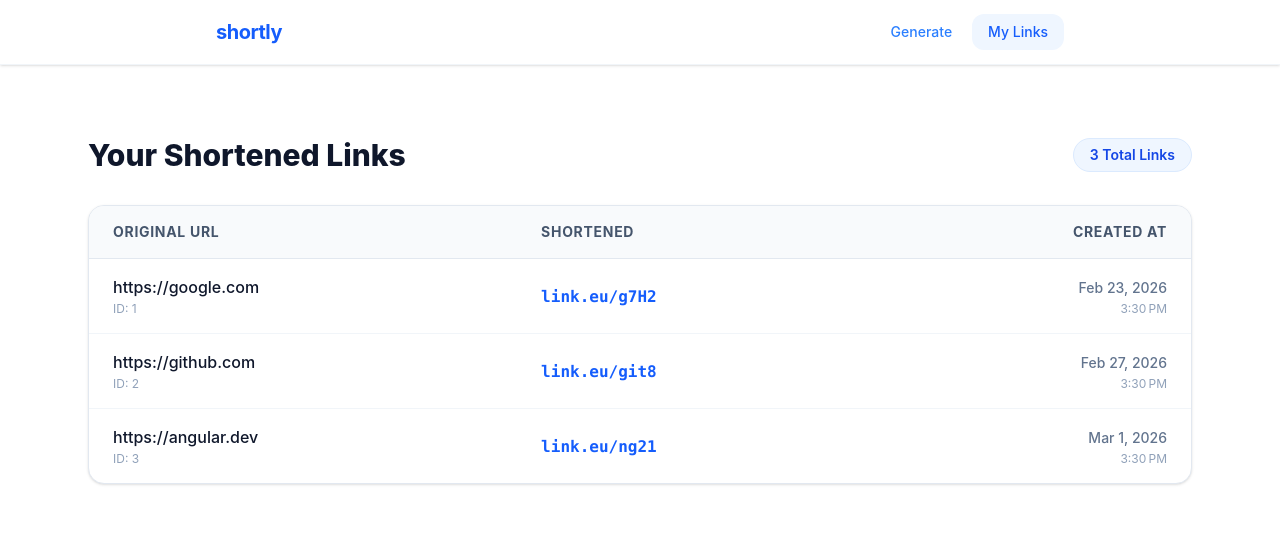
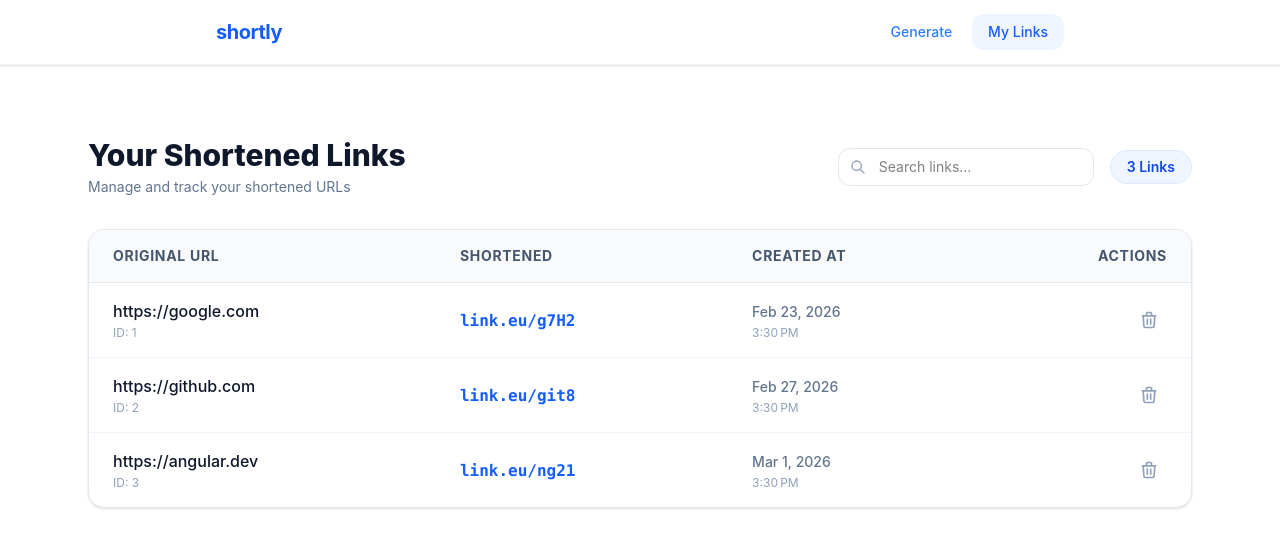
Before and after one commit to nonsense9/url-shortener, an Angular app: page /link in a window 1280 px wide. Shown: the top 548 px of the page. Built offline with nearby package versions, Linux system fonts and the light colour scheme.

Commit message:
add search for list; add delete functionality; move reusable functions to utils;

```diff
--- a/src/app/pages/home/home.ts
+++ b/src/app/pages/home/home.ts
@@ -1,5 +1,5 @@
 import { Component, inject, signal } from '@angular/core';
-import { FormsModule, ReactiveFormsModule } from '@angular/forms';
+import { FormsModule } from '@angular/forms';
 import { Link, LinkService } from '../../services/link.service';
 import {
   email,
@@ -13,14 +13,14 @@ import { EmailService } from '../../services/email.service';
 
 @Component({
   selector: 'app-home',
-  imports: [ ReactiveFormsModule, FormField, FormsModule ],
+  imports: [ FormField, FormsModule ],
   templateUrl: './home.html',
   styleUrl: './home.css',
   standalone: true,
 })
 export class Home {
-  readonly linkService = inject(LinkService);
-  readonly emailService = inject(EmailService);
+  private readonly linkService = inject(LinkService);
+  private readonly emailService = inject(EmailService);
 
   urlModel = signal({ url: '' });
   emailModel = signal({ email: '' });
@@ -41,32 +41,34 @@ export class Home {
     email(fieldPath.email, { message: 'Please enter a valid email' });
   });
 
-  constructor() {
-  }
-
   protected async onSendEmail() {
     await submit(this.emailForm, async () => {
       this.isSendingEmail.set(true);
-      this.isEmailSent.set(false);
+      try {
         const { email } = this.emailModel();
         await this.emailService.sendEmail(email);
-      this.isSendingEmail.set(false);
         this.isEmailSent.set(true);
         this.emailForm.email().reset('');
-
         setTimeout(() => this.isEmailSent.set(false), 3000);
+      } finally {
+        this.isSendingEmail.set(false);
+      }
     });
   }
 
   protected async onSubmit() {
     await submit(this.urlForm, async () => {
       this.isGenerating.set(true);
-      await new Promise((resolve) => setTimeout(resolve, 1500));
+      try {
+        await new Promise((resolve) => setTimeout(resolve, 800));
+
         const { url } = this.urlModel();
         const result = this.linkService.addLink(url);
         this.latestLink.set(result);
+        this.urlForm.url().reset('');
+      } finally {
         this.isGenerating.set(false);
-      this.urlForm.url().reset('');
+      }
     });
   }
 
--- a/src/app/pages/link/id/link-detail.ts
+++ b/src/app/pages/link/id/link-detail.ts
@@ -1,7 +1,8 @@
 import { Component, inject, input, computed } from '@angular/core';
 import { LinkService } from '../../../services/link.service';
 import { DecimalPipe, DatePipe } from '@angular/common';
-import { RouterLink } from '@angular/router';
+import { RouterLink, Router } from '@angular/router';
+import { calculateTrend, getTrendPath } from '../../../utils/analytics.utils';
 
 @Component({
   selector: 'app-link-detail',
@@ -11,45 +12,23 @@ import { RouterLink } from '@angular/router';
 })
 export class LinkDetail {
   private readonly linkService = inject(LinkService);
+  private readonly router = inject(Router);
 
   id = input.required<string>();
 
   link = computed(() => this.linkService.links().find(l => l.id === this.id()));
 
-  trend = computed(() => {
-    const l = this.link();
-    const trendData = l?.analytics?.clicksTrend;
-    if (!trendData || trendData.length < 2) return { value: 0, isPositive: true };
-
-    const mid = Math.floor(trendData.length / 2);
-    const firstHalf = trendData.slice(0, mid).reduce((acc, curr) => acc + curr.count, 0);
-    const secondHalf = trendData.slice(-mid).reduce((acc, curr) => acc + curr.count, 0);
-
-    if (firstHalf === 0) {
-      return { value: secondHalf > 0 ? 100 : 0, isPositive: secondHalf >= 0 };
-    }
-
-    const diff = ((secondHalf - firstHalf) / firstHalf) * 100;
-    return {
-      value: Math.abs(diff),
-      isPositive: diff >= 0
-    };
-  });
+  trend = computed(() => calculateTrend(this.link()?.analytics?.clicksTrend));
 
   protected getTrendPath(trend: { count: number }[] | undefined): string {
-    if (!trend || trend.length === 0) return '';
-    const max = Math.max(...trend.map(t => t.count), 1);
-    const width = 200;
-    const height = 40;
-    const step = width / (trend.length - 1);
+    return getTrendPath(trend);
+  }
 
-    const points = trend.map((t, i) => {
-      const x = i * step;
-      const y = height - (t.count / max) * height;
-      return `${i === 0 ? 'M' : 'L'} ${x} ${y}`;
-    });
-
-    return points.join(' ');
+  protected async deleteLink() {
+    if (confirm('Are you sure you want to delete this link? This action cannot be undone.')) {
+      this.linkService.deleteLink(this.id());
+      await this.router.navigate(['/link']);
+    }
   }
 
   uniquePercent(visitors: { unique: number; returning: number } | undefined) {
--- a/src/app/pages/link/link.html
+++ b/src/app/pages/link/link.html
@@ -1,13 +1,30 @@
 <main class="max-w-6xl mx-auto mt-12 p-6">
-  <div class="flex items-center justify-between mb-8">
+  <div class="flex flex-col sm:flex-row sm:items-center justify-between gap-4 mb-8">
+    <div>
       <h1 class="text-3xl font-extrabold text-slate-900">Your Shortened Links</h1>
+      <p class="text-slate-500 text-sm mt-1">Manage and track your shortened URLs</p>
+    </div>
+    <div class="flex items-center gap-4">
+      <div class="relative">
+        <input
+          type="text"
+          [value]="searchTerm()"
+          (input)="searchTerm.set($event.target.value)"
+          placeholder="Search links..."
+          class="pl-10 pr-4 py-2 border border-slate-200 rounded-xl focus:border-blue-500 focus:outline-none text-sm w-full sm:w-64"
+        >
+        <svg class="w-4 h-4 text-slate-400 absolute left-3 top-1/2 -translate-y-1/2" fill="none" stroke="currentColor" viewBox="0 0 24 24">
+          <path stroke-linecap="round" stroke-linejoin="round" stroke-width="2" d="M21 21l-6-6m2-5a7 7 0 11-14 0 7 7 0 0114 0z" />
+        </svg>
+      </div>
       <span
-      class="px-4 py-1.5 bg-blue-50 text-blue-700 text-sm font-semibold rounded-full border border-blue-100"
+        class="px-4 py-1.5 bg-blue-50 text-blue-700 text-sm font-semibold rounded-full border border-blue-100 whitespace-nowrap"
         role="status"
         aria-live="polite"
       >
-      {{ linkService.links().length }} Total Links
+        {{ filteredLinks().length }} Links
       </span>
+    </div>
   </div>
 
   <div class="bg-white rounded-2xl shadow-sm border border-slate-200 overflow-hidden">
@@ -18,11 +35,12 @@
           <tr class="bg-slate-50 border-b border-slate-200">
             <th scope="col" class="px-6 py-4 text-sm font-bold text-slate-600 uppercase tracking-wider">Original URL</th>
             <th scope="col" class="px-6 py-4 text-sm font-bold text-slate-600 uppercase tracking-wider">Shortened</th>
-            <th scope="col" class="px-6 py-4 text-sm font-bold text-slate-600 uppercase tracking-wider text-right">Created At</th>
+            <th scope="col" class="px-6 py-4 text-sm font-bold text-slate-600 uppercase tracking-wider">Created At</th>
+            <th scope="col" class="px-6 py-4 text-sm font-bold text-slate-600 uppercase tracking-wider text-right">Actions</th>
           </tr>
         </thead>
         <tbody class="divide-y divide-slate-100">
-          @for (link of linkService.links(); track link.id) {
+          @for (link of filteredLinks(); track link.id) {
             <tr
               (click)="goToDetail(link.id)"
               (keyup.enter)="goToDetail(link.id)"
@@ -44,7 +62,7 @@
                   {{ link.shortUrl }}
                 </span>
               </td>
-              <td class="px-6 py-4 text-right">
+              <td class="px-6 py-4">
                 <span class="text-sm text-slate-500 font-medium">
                   {{ link.createdAt | date:'mediumDate' }}
                 </span>
@@ -52,15 +70,27 @@
                    {{ link.createdAt | date:'shortTime' }}
                 </span>
               </td>
+              <td class="px-6 py-4 text-right">
+                <button
+                  (click)="deleteLink($event, link.id)"
+                  type="button"
+                  class="p-2 text-slate-400 hover:text-red-600 rounded-lg hover:bg-red-50 transition-colors cursor-pointer"
+                  aria-label="Delete link"
+                >
+                  <svg class="w-5 h-5" fill="none" stroke="currentColor" viewBox="0 0 24 24">
+                    <path stroke-linecap="round" stroke-linejoin="round" stroke-width="2" d="M19 7l-.867 12.142A2 2 0 0116.138 21H7.862a2 2 0 01-1.995-1.858L5 7m5 4v6m4-6v6m1-10V4a1 1 0 00-1-1h-4a1 1 0 00-1 1v3M4 7h16" />
+                  </svg>
+                </button>
+              </td>
             </tr>
           } @empty {
             <tr>
-              <td colspan="3" class="px-6 py-12 text-center text-slate-400 italic bg-slate-50/50">
+              <td colspan="4" class="px-6 py-12 text-center text-slate-400 italic bg-slate-50/50">
                 <div class="flex flex-col items-center gap-3">
                   <svg class="w-12 h-12 text-slate-200" aria-hidden="true" fill="none" stroke="currentColor" viewBox="0 0 24 24">
                     <path stroke-linecap="round" stroke-linejoin="round" stroke-width="1.5" d="M13.828 10.172a4 4 0 00-5.656 0l-4 4a4 4 0 105.656 5.656l1.102-1.101m-.758-4.899a4 4 0 005.656 0l4-4a4 4 0 00-5.656-5.656l-1.1 1.1"></path>
                   </svg>
-                  <span>No links created yet. Start shortening!</span>
+                  <span>{{ searchTerm() ? 'No links matching your search.' : 'No links created yet. Start shortening!' }}</span>
                 </div>
               </td>
             </tr>
--- a/src/app/pages/link/link.ts
+++ b/src/app/pages/link/link.ts
@@ -1,11 +1,12 @@
-import { Component, inject } from '@angular/core';
+import { Component, inject, signal, computed } from '@angular/core';
 import { LinkService } from '../../services/link.service';
 import { DatePipe } from '@angular/common';
 import { Router } from '@angular/router';
+import { FormsModule } from '@angular/forms';
 
 @Component({
   selector: 'app-link',
-  imports: [DatePipe],
+  imports: [DatePipe, FormsModule],
   templateUrl: './link.html',
   styleUrl: './link.css',
   standalone: true
@@ -14,7 +15,28 @@ export class Link {
   protected readonly linkService = inject(LinkService);
   private readonly router = inject(Router);
 
+  searchTerm = signal('');
+
+  filteredLinks = computed(() => {
+    const term = this.searchTerm().toLowerCase();
+    const links = this.linkService.links();
+    if (!term) return links;
+
+    return links.filter(link =>
+      link.originalUrl.toLowerCase().includes(term) ||
+      link.shortUrl.toLowerCase().includes(term) ||
+      link.id.toLowerCase().includes(term)
+    );
+  });
+
   protected goToDetail(id: string) {
     this.router.navigate(['/link', id]);
   }
+
+  protected deleteLink(event: Event, id: string) {
+    event.stopPropagation();
+    if (confirm('Are you sure you want to delete this link?')) {
+      this.linkService.deleteLink(id);
+    }
+  }
 }
--- a/src/app/services/link.service.ts
+++ b/src/app/services/link.service.ts
@@ -111,6 +111,10 @@ export class LinkService {
 
   links = computed(() => this.linksSignal());
 
+  deleteLink(id: string) {
+    this.linksSignal.update(current => current.filter(l => l.id !== id));
+  }
+
   addLink(originalUrl: string, email?: string) {
     const newLink: Link = {
       id: LinkService.generateId(),
--- /dev/null
+++ b/src/app/utils/analytics.utils.ts
@@ -0,0 +1,46 @@
+export interface TrendPoint {
+  count: number;
+}
+
+export interface TrendResult {
+  value: number;
+  isPositive: boolean;
+}
+
+/**
+ * Calculates the trend based on the difference between the first and second half of the data.
+ */
+export function calculateTrend(trendData: TrendPoint[] | undefined): TrendResult {
+  if (!trendData || trendData.length < 2) return { value: 0, isPositive: true };
+
+  const mid = Math.floor(trendData.length / 2);
+  const firstHalf = trendData.slice(0, mid).reduce((acc, curr) => acc + curr.count, 0);
+  const secondHalf = trendData.slice(-mid).reduce((acc, curr) => acc + curr.count, 0);
+
+  if (firstHalf === 0) {
+    return { value: secondHalf > 0 ? 100 : 0, isPositive: secondHalf >= 0 };
+  }
+
+  const diff = ((secondHalf - firstHalf) / firstHalf) * 100;
+  return {
+    value: Math.abs(diff),
+    isPositive: diff >= 0
+  };
+}
+
+/**
+ * Generates an SVG path for a trend line.
+ */
+export function getTrendPath(trend: TrendPoint[] | undefined, width: number = 200, height: number = 40): string {
+  if (!trend || trend.length === 0) return '';
+  const max = Math.max(...trend.map(t => t.count), 1);
+  const step = width / (trend.length - 1);
+
+  const points = trend.map((t, i) => {
+    const x = i * step;
+    const y = height - (t.count / max) * height;
+    return `${i === 0 ? 'M' : 'L'} ${x} ${y}`;
+  });
+
+  return points.join(' ');
+}
```
Also changed, not shown: src/app/pages/link/id/link-detail.html (+18 -5 lines). Lines whose indentation alone changed are shown as unchanged.
